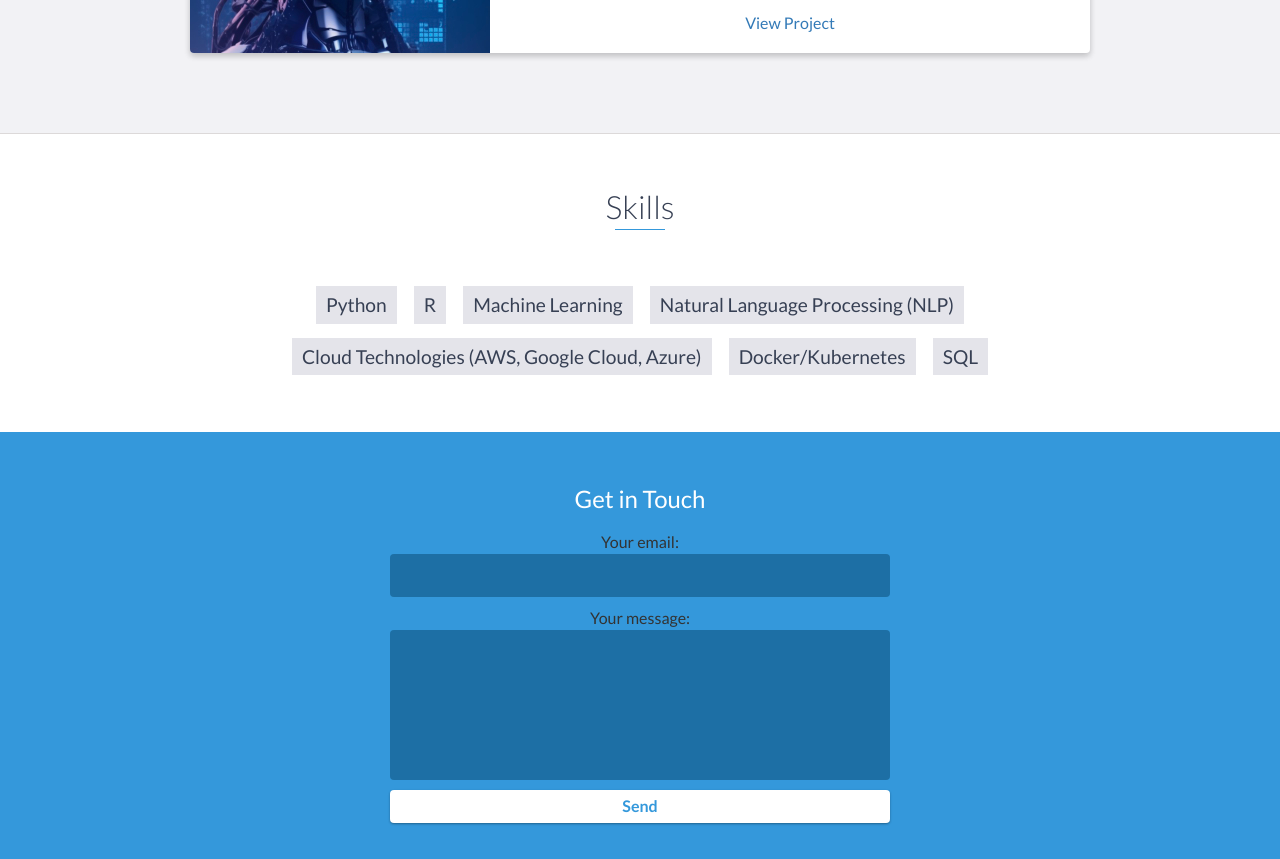
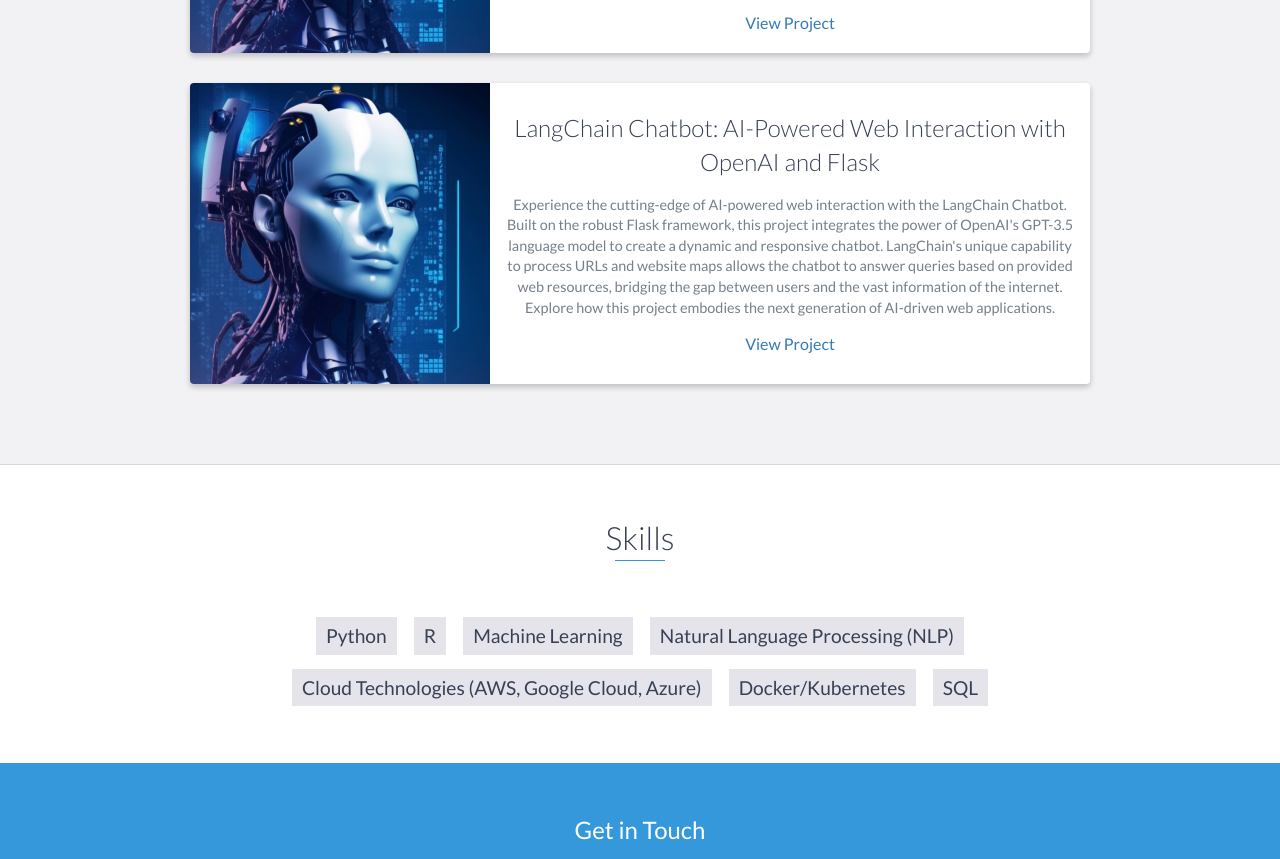
Before and after one commit to ademarc/ademarc.github.io, a website: page index.html in a window 1280 px wide. Shown: the part 2669-3528 px from the top of the page. Drawn offline with nearby package versions, Linux system fonts and the light colour scheme.

Commit message:
updated projects

```diff
--- a/index.html
+++ b/index.html
@@ -152,6 +152,26 @@
                     <!-- End .project-info -->
                 </div>
                 <!-- End .project -->
+
+
+                <div class="project shadow-large">
+                    <div class="project-image">
+                        <img src="images/bot-11.jpg" />
+                    </div>
+                    <!-- End .project-image -->
+                    <div class="project-info">
+                        <h3>LangChain Chatbot: AI-Powered Web Interaction with OpenAI and Flask</h3>
+                        <p>
+                            Experience the cutting-edge of AI-powered web interaction with the LangChain Chatbot. Built on the robust Flask framework,
+                            this project integrates the power of OpenAI's GPT-3.5 language model to create a dynamic and responsive chatbot.
+                            LangChain's unique capability to process URLs and website maps allows the chatbot to answer queries based on provided web resources,
+                            bridging the gap between users and the vast information of the internet. Explore how this project embodies the next generation of AI-driven web applications.
+                        </p>
+                        <a href="https://github.com/ademarc/langchain-chat-website" target="_blank">View Project</a>
+                    </div>
+                    <!-- End .project-info -->
+                </div>
+                <!-- End .project -->
             </div>
         </div>
     </div>
```
